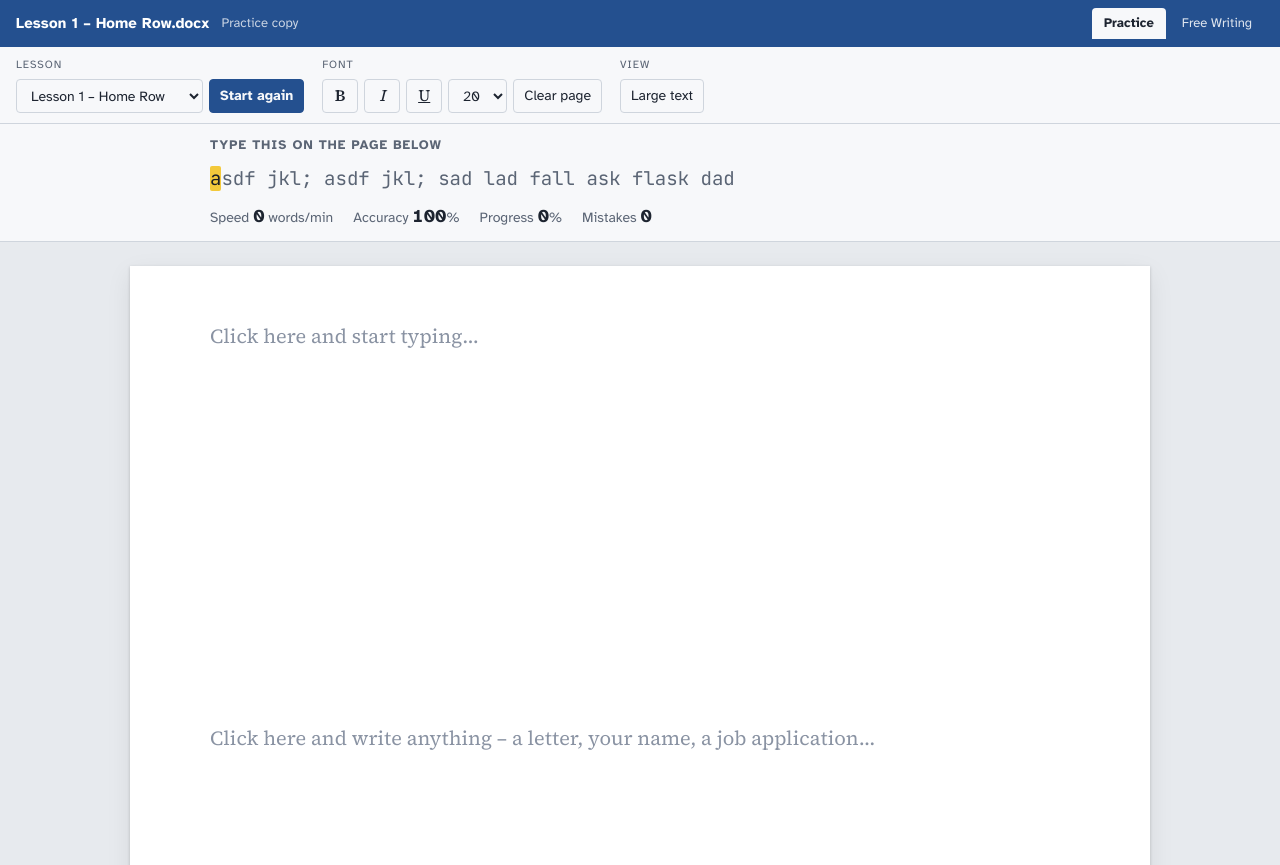
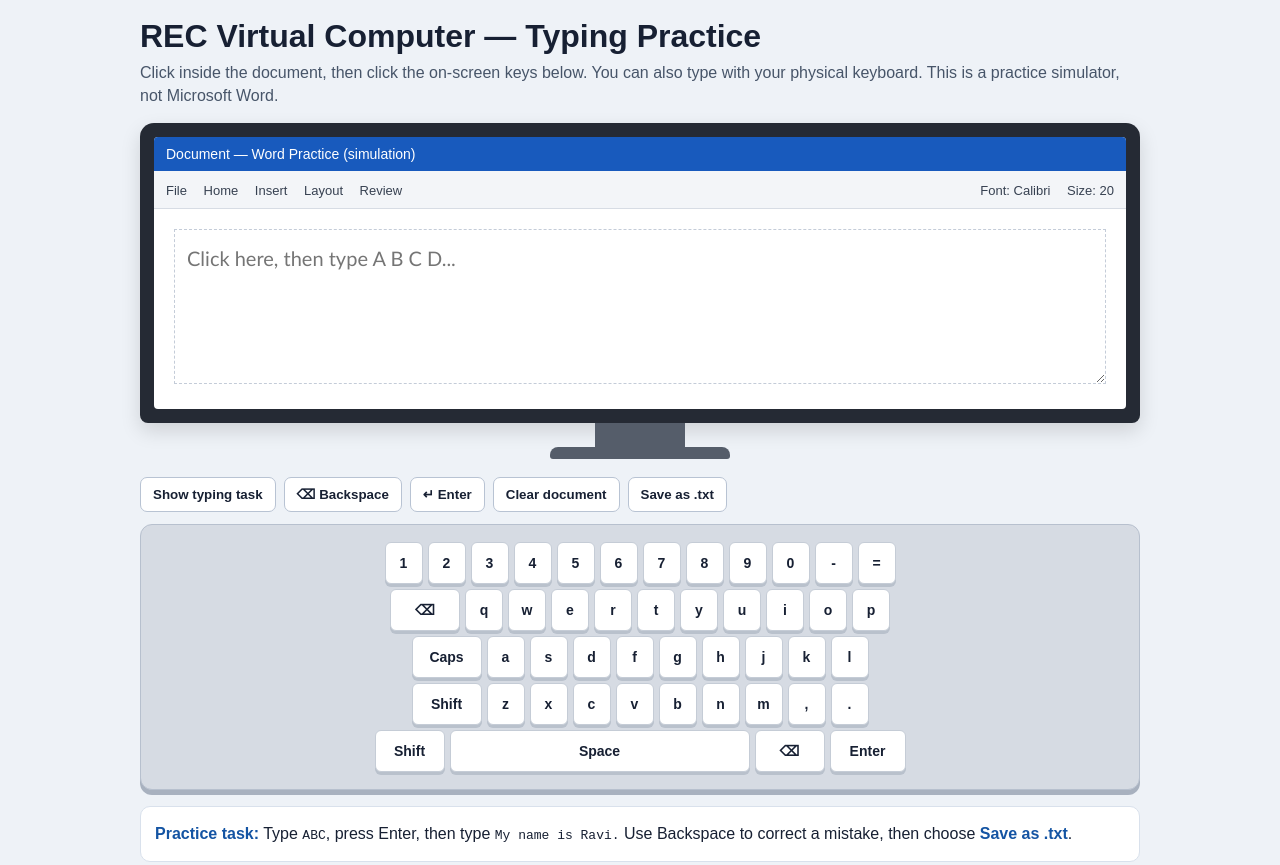
Before and after one commit to sangeethaarchanaj-create/typing-practice, a plain HTML site: page index.html in a window 1280 px wide. Shown: the top 865 px of the page. Drawn offline with Linux system fonts and the light colour scheme.

Commit message:
index.html

```diff
--- a/index.html
+++ b/index.html
@@ -1,232 +1,141 @@
-<!doctype html><html lang="en"><head><meta charset="utf-8"><meta name="viewport" content="width=device-width,initial-scale=1">
-<title>Typing Practice Desk</title>
-<meta name="claude:viewport-fit-sides" content="cover">
-<link rel="preconnect" href="https://fonts.googleapis.com">
-<link rel="stylesheet" href="https://fonts.googleapis.com/css2?family=Source+Serif+4:opsz,wght@8..60,400;8..60,600&family=Atkinson+Hyperlegible:wght@400;700&family=JetBrains+Mono:wght@400;600&display=swap">
+<!doctype html>
+<html lang="en">
+<head>
+<meta charset="utf-8">
+<meta name="viewport" content="width=device-width, initial-scale=1">
+<title>REC Virtual Computer Typing Practice</title>
 <style>
-/* Layout: a word-processor window — title bar, ribbon, task strip, then a paper page centred on a desk-grey canvas */
-:root{
-  --desk:#e7eaee; --chrome:#f7f8fa; --line:#cfd5dd; --ink:#1d2430; --muted:#5b6575;
-  --ribbon:#24508f; --ribbon-ink:#ffffff; --accent:#24508f; --paper:#ffffff; --paper-ink:#1b1f27;
-  --ok:#1d7a46; --ok-bg:#dff3e7; --bad:#b4232c; --bad-bg:#fbe1e3; --cursor:#f3c93b;
-  --f-ui:"Atkinson Hyperlegible",system-ui,"Segoe UI",sans-serif;
-  --f-doc:"Source Serif 4",Georgia,"Times New Roman",serif;
-  --f-mono:"JetBrains Mono",ui-monospace,Consolas,monospace;
-}
-@media (prefers-color-scheme:dark){:root:not([data-theme="light"]){
-  --desk:#161a21; --chrome:#1f242d; --line:#343b47; --ink:#e6e9ef; --muted:#9aa4b4;
-  --ribbon:#1b3b6b; --accent:#8fb4ee; --paper:#fbfbf8; --paper-ink:#1b1f27;
-  --ok:#5fd394; --ok-bg:#173826; --bad:#ff8a92; --bad-bg:#43191d; color-scheme:dark}}
-:root[data-theme="dark"]{
-  --desk:#161a21; --chrome:#1f242d; --line:#343b47; --ink:#e6e9ef; --muted:#9aa4b4;
-  --ribbon:#1b3b6b; --accent:#8fb4ee; --paper:#fbfbf8; --paper-ink:#1b1f27;
-  --ok:#5fd394; --ok-bg:#173826; --bad:#ff8a92; --bad-bg:#43191d; color-scheme:dark}
-
-html,body{height:100%}
-body{background:var(--desk);color:var(--ink);font-family:var(--f-ui);font-size:15px;line-height:1.45}
-.app{min-height:100%;display:flex;flex-direction:column}
-.bar{padding-left:max(16px,env(safe-area-inset-left,0px));padding-right:max(16px,env(safe-area-inset-right,0px))}
-
-.titlebar{background:var(--ribbon);color:var(--ribbon-ink);padding-block:8px;display:flex;align-items:center;gap:12px;flex-wrap:wrap}
-.titlebar .doc{font-weight:700;letter-spacing:.01em}
-.titlebar .saved{opacity:.75;font-size:13px}
-.titlebar .spacer{flex:1}
-.tabs{display:flex;gap:4px;flex-wrap:wrap}
-.tab{background:transparent;border:0;color:var(--ribbon-ink);font:inherit;font-size:13px;padding:6px 12px;border-radius:4px 4px 0 0;cursor:pointer;opacity:.85}
-.tab[aria-selected="true"]{background:var(--chrome);color:var(--ink);opacity:1;font-weight:700}
-.tab:focus-visible,button:focus-visible,select:focus-visible{outline:2px solid var(--cursor);outline-offset:2px}
-
-.ribbon{background:var(--chrome);border-bottom:1px solid var(--line);padding-block:10px;display:flex;gap:18px;flex-wrap:wrap;align-items:flex-end}
-.group{display:flex;flex-direction:column;gap:6px}
-.group .lbl{font-size:11px;text-transform:uppercase;letter-spacing:.08em;color:var(--muted)}
-.row{display:flex;gap:6px;flex-wrap:wrap;align-items:center}
-.btn,select{font:inherit;font-size:14px;color:var(--ink);background:var(--paper);border:1px solid var(--line);border-radius:4px;padding:6px 10px;cursor:pointer;min-height:34px}
-.dark-safe select,select{background:var(--chrome)}
-.btn{background:var(--chrome)}
-.btn:hover{border-color:var(--accent)}
-.btn.icon{width:36px;padding:0;font-family:var(--f-doc);font-size:16px}
-.btn.primary{background:var(--accent);color:var(--chrome);border-color:var(--accent);font-weight:700}
-.btn[aria-pressed="true"]{border-color:var(--accent);box-shadow:inset 0 0 0 1px var(--accent)}
-
-.task{background:var(--chrome);border-bottom:1px solid var(--line);padding-block:12px}
-.task-inner{max-width:860px;margin:0 auto;display:flex;flex-direction:column;gap:8px}
-.task h2{margin:0;font-size:13px;text-transform:uppercase;letter-spacing:.08em;color:var(--muted);font-weight:700}
-.target{font-family:var(--f-mono);font-size:19px;line-height:1.7;word-break:break-word;color:var(--muted);min-width:0}
-.target span{border-radius:2px}
-.target .ok{color:var(--ok);background:var(--ok-bg)}
-.target .bad{color:var(--bad);background:var(--bad-bg);text-decoration:underline}
-.target .cur{background:var(--cursor);color:#1b1f27}
-.stats{display:flex;gap:20px;flex-wrap:wrap;font-variant-numeric:tabular-nums;font-size:14px}
-.stats b{font-size:18px;color:var(--ink)}
-.stats div{color:var(--muted)}
-
-.canvas{flex:1;padding-block:24px 40px}
-.page{max-width:860px;margin:0 auto;background:var(--paper);color:var(--paper-ink);box-shadow:0 1px 3px rgba(0,0,0,.18),0 8px 24px rgba(0,0,0,.08);min-height:520px;padding:56px clamp(20px,7vw,80px);position:relative}
-.editor{display:block;width:100%;min-height:400px;border:0;outline:0;resize:none;background:transparent;color:var(--paper-ink);font-family:var(--f-doc);font-size:20px;line-height:1.6;caret-color:var(--ribbon);padding:0;box-sizing:border-box;word-wrap:break-word}
-.editor[contenteditable]:empty::before,.editor::placeholder{content:attr(data-ph);color:#8a93a3}
-.hint{position:absolute;inset:56px clamp(20px,7vw,80px) auto;pointer-events:none;color:#8a93a3;font-family:var(--f-doc);font-size:20px}
-.done{margin-top:16px;padding:14px 16px;border:1px solid var(--ok);background:var(--ok-bg);color:var(--ok);border-radius:4px;font-weight:700}
-.statusbar{background:var(--chrome);border-top:1px solid var(--line);padding-block:6px;font-size:12px;color:var(--muted);display:flex;gap:16px;flex-wrap:wrap;font-variant-numeric:tabular-nums}
-@media (prefers-reduced-motion:no-preference){.target .cur{animation:blink 1s steps(2) infinite}}
-@keyframes blink{50%{background:transparent;color:inherit}}
+  :root { font-family: Arial, sans-serif; color: #172033; background: #eef2f7; }
+  * { box-sizing: border-box; }
+  body { margin: 0; padding: 18px; }
+  .app { max-width: 1000px; margin: auto; }
+  h1 { margin: 0 0 6px; font-size: clamp(22px, 4vw, 32px); }
+  .hint { margin: 0 0 16px; color: #475569; line-height: 1.45; }
+  .monitor { background: #252a34; padding: 14px; border-radius: 14px 14px 8px 8px; box-shadow: 0 8px 20px #0002; }
+  .screen { background: white; border-radius: 4px; min-height: 250px; overflow: hidden; }
+  .titlebar { background: #185abd; color: white; padding: 9px 12px; font-size: 14px; }
+  .ribbon { background: #f3f5f8; border-bottom: 1px solid #d7dce4; padding: 9px 12px; color: #374151; font-size: 13px; }
+  .document { min-height: 200px; padding: 20px; }
+  #typedText { width: 100%; min-height: 155px; border: 1px dashed #c4ccd8; padding: 12px; resize: vertical; font: 20px/1.6 Calibri, Arial, sans-serif; color: #111827; outline-color: #2563eb; }
+  .monitor-neck { width: 90px; height: 24px; background: #555d6a; margin: auto; }
+  .monitor-base { width: 180px; height: 12px; background: #555d6a; border-radius: 8px 8px 3px 3px; margin: auto auto 18px; }
+  .controls { display: flex; flex-wrap: wrap; gap: 8px; margin: 12px 0; }
+  button { cursor: pointer; border: 1px solid #b8c3d3; border-radius: 7px; padding: 9px 12px; background: white; color: #172033; font-weight: 600; }
+  button:hover { background: #e5efff; }
+  .keyboard { background: #d6dbe3; border: 1px solid #b7c0ce; padding: 12px; border-radius: 12px; box-shadow: 0 5px 0 #a8b1bf; }
+  .row { display: flex; justify-content: center; gap: 5px; margin: 5px 0; }
+  .key { min-width: 38px; height: 42px; padding: 0 8px; background: #fff; box-shadow: 0 3px 0 #b9c1cc; border: 1px solid #c5ccd6; border-radius: 6px; font-size: 14px; }
+  .key:active { transform: translateY(2px); box-shadow: 0 1px 0 #b9c1cc; }
+  .wide { min-width: 70px; } .space { flex: 1; max-width: 300px; } .enter { min-width: 76px; }
+  .task { margin-top: 16px; padding: 14px; background: #fff; border: 1px solid #d9e1ec; border-radius: 10px; line-height: 1.6; }
+  .task strong { color: #1454a3; }
+  .status { min-height: 22px; font-size: 14px; color: #17603a; margin-top: 8px; }
+  @media(max-width: 600px) { body { padding: 9px; } .key { min-width: 24px; height: 38px; padding: 0 4px; font-size: 12px; } .row { gap: 3px; } .wide { min-width: 44px; } .enter { min-width: 48px; } .document { padding: 10px; } }
 </style>
-</head><body style="margin:0">
-
+</head>
+<body>
 <div class="app">
-  <div class="titlebar bar">
-    <span class="doc" id="docName">Lesson 1 – Home Row.docx</span>
-    <span class="saved" id="savedNote">Practice copy</span>
-    <span class="spacer"></span>
-    <div class="tabs" role="tablist">
-      <button class="tab" role="tab" id="tabPractice" aria-selected="true">Practice</button>
-      <button class="tab" role="tab" id="tabFree" aria-selected="false">Free Writing</button>
-    </div>
-  </div>
-
-  <div class="ribbon bar">
-    <div class="group" id="grpLesson">
-      <span class="lbl">Lesson</span>
-      <div class="row">
-        <select id="lesson" aria-label="Choose lesson"></select>
-        <button class="btn primary" id="restart">Start again</button>
-      </div>
-    </div>
-    <div class="group" id="grpFormat" hidden>
-      <span class="lbl">Font</span>
-      <div class="row">
-        <button class="btn icon" data-cmd="bold" title="Bold (Ctrl+B)"><b>B</b></button>
-        <button class="btn icon" data-cmd="italic" title="Italic (Ctrl+I)"><i>I</i></button>
-        <button class="btn icon" data-cmd="underline" title="Underline (Ctrl+U)"><u>U</u></button>
-        <select id="size" aria-label="Font size">
-          <option value="16">16</option><option value="20" selected>20</option><option value="26">26</option><option value="32">32</option>
-        </select>
-        <button class="btn" id="clearFree">Clear page</button>
-      </div>
-    </div>
-    <div class="group">
-      <span class="lbl">View</span>
-      <div class="row">
-        <button class="btn" id="bigger" aria-pressed="false">Large text</button>
+  <h1>REC Virtual Computer — Typing Practice</h1>
+  <p class="hint">Click inside the document, then click the on-screen keys below. You can also type with your physical keyboard. This is a practice simulator, not Microsoft Word.</p>
+  <div class="monitor">
+    <div class="screen">
+      <div class="titlebar">Document — Word Practice (simulation)</div>
+      <div class="ribbon">File　 Home　 Insert　 Layout　 Review <span style="float:right">Font: Calibri　 Size: 20</span></div>
+      <div class="document">
+        <textarea id="typedText" aria-label="Typing document" placeholder="Click here, then type A B C D..."></textarea>
       </div>
     </div>
   </div>
-
-  <div class="task bar" id="taskPanel">
-    <div class="task-inner">
-      <h2>Type this on the page below</h2>
-      <div class="target" id="target" aria-live="off"></div>
-      <div class="stats">
-        <div>Speed <b id="wpm">0</b> words/min</div>
-        <div>Accuracy <b id="acc">100</b>%</div>
-        <div>Progress <b id="prog">0</b>%</div>
-        <div>Mistakes <b id="errs">0</b></div>
-      </div>
+  <div class="monitor-neck"></div><div class="monitor-base"></div>
+  <div class="controls">
+    <button id="taskBtn">Show typing task</button>
+    <button id="backspaceBtn">⌫ Backspace</button>
+    <button id="enterBtn">↵ Enter</button>
+    <button id="clearBtn">Clear document</button>
+    <button id="saveBtn">Save as .txt</button>
+  </div>
+  <div class="keyboard" aria-label="Clickable virtual keyboard">
+    <div class="row" data-row="numbers"></div>
+    <div class="row" data-row="qwerty"></div>
+    <div class="row" data-row="asdf"></div>
+    <div class="row" data-row="zxcv"></div>
+    <div class="row">
+      <button class="key wide" data-action="shift">Shift</button>
+      <button class="key space" data-key=" ">Space</button>
+      <button class="key wide" data-action="backspace">⌫</button>
+      <button class="key enter" data-action="enter">Enter</button>
     </div>
   </div>
-
-  <div class="canvas bar">
-    <div class="page" id="page">
-      <textarea class="editor" id="practice" spellcheck="false" autocomplete="off" autocapitalize="off" aria-label="Typing area"></textarea>
-      <div class="hint" id="hint">Click here and start typing…</div>
-      <div class="editor" id="free" contenteditable="true" spellcheck="true" data-ph="Click here and write anything – a letter, your name, a job application…" hidden aria-label="Free writing page"></div>
-      <div class="done" id="done" hidden></div>
-    </div>
-  </div>
-
-  <div class="statusbar bar">
-    <span id="sbPage">Page 1 of 1</span>
-    <span id="sbWords">0 words</span>
-    <span id="sbChars">0 characters</span>
-    <span>English (India)</span>
-  </div>
+  <div class="task"><strong>Practice task:</strong> Type <code>ABC</code>, press Enter, then type <code>My name is Ravi.</code> Use Backspace to correct a mistake, then choose <strong>Save as .txt</strong>.</div>
+  <div id="status" class="status" role="status"></div>
 </div>
-
 <script>
-const LESSONS=[
-  {name:"Lesson 1 – Home Row",text:"asdf jkl; asdf jkl; sad lad fall ask flask dad"},
-  {name:"Lesson 2 – Top Row",text:"we are here to type quietly. your top row keys are q w e r t y u i o p"},
-  {name:"Lesson 3 – Bottom Row",text:"zebra can move bravely. mix a cozy box of nine vans."},
-  {name:"Lesson 4 – Capitals",text:"My name is Ravi. I live in Chennai. I want to learn Computer Skills."},
-  {name:"Lesson 5 – Numbers",text:"Call 044 2345 6789 before 10:30 on 21 October 2026."},
-  {name:"Lesson 6 – Job Letter",text:"Dear Sir, I am applying for the post of Data Entry Operator. I can type fast and accurately. Thank you."},
-  {name:"Lesson 7 – Shop Bill",text:"Rice 5 kg - Rs. 300, Oil 1 L - Rs. 160, Sugar 2 kg - Rs. 90. Total: Rs. 550."}
+const input = document.getElementById('typedText');
+const status = document.getElementById('status');
+let shiftOn = false;
+const rows = [
+  ['numbers', ['1','2','3','4','5','6','7','8','9','0','-','=']],
+  ['qwerty', ['q','w','e','r','t','y','u','i','o','p']],
+  ['asdf', ['a','s','d','f','g','h','j','k','l']],
+  ['zxcv', ['z','x','c','v','b','n','m',',','.']]
 ];
-const $=id=>document.getElementById(id);
-const sel=$("lesson"),target=$("target"),ta=$("practice"),free=$("free"),hint=$("hint"),done=$("done");
-LESSONS.forEach((l,i)=>{const o=document.createElement("option");o.value=i;o.textContent=l.name;sel.appendChild(o)});
-
-let cur=0,start=0,mistakes=0,lastLen=0;
-function load(i){
-  cur=i;ta.value="";start=0;mistakes=0;lastLen=0;done.hidden=true;ta.readOnly=false;
-  $("docName").textContent=LESSONS[i].name+".docx";
-  render();ta.focus({preventScroll:true});
-}
-function render(){
-  const t=LESSONS[cur].text,v=ta.value;let html="",correct=0;
-  for(let i=0;i<t.length;i++){
-    const ch=t[i]===" "?"&nbsp;":t[i].replace(/&/g,"&amp;").replace(/</g,"&lt;");
-    let c="";
-    if(i<v.length){c=v[i]===t[i]?"ok":"bad";if(c==="ok")correct++}
-    else if(i===v.length)c="cur";
-    html+=`<span class="${c}">${ch}</span>`;
-    if(t[i]===" ")html+="<wbr>";
+for (const [rowName, keys] of rows) {
+  const row = document.querySelector(`[data-row="${rowName}"]`);
+  keys.forEach(k => {
+    const b = document.createElement('button');
+    b.className = 'key';
+    b.textContent = k;
+    b.dataset.key = k;
+    b.type = 'button';
+    row.appendChild(b);
+  });
+  if (rowName === 'qwerty') {
+    const b = document.createElement('button'); b.className='key wide'; b.textContent='⌫'; b.dataset.action='backspace'; row.prepend(b);
   }
-  target.innerHTML=html;
-  hint.hidden=v.length>0;
-  const mins=start?(Date.now()-start)/60000:0;
-  $("wpm").textContent=mins>0.02?Math.round((correct/5)/mins):0;
-  $("acc").textContent=v.length?Math.max(0,Math.round(100*(v.length-mistakes)/v.length)):100;
-  $("prog").textContent=Math.min(100,Math.round(100*Math.min(v.length,t.length)/t.length));
-  $("errs").textContent=mistakes;
-  status(v);
-  if(v.length>=t.length){
-    ta.readOnly=true;
-    done.hidden=false;
-    done.textContent=`Lesson complete! ${$("wpm").textContent} words per minute at ${$("acc").textContent}% accuracy. `+(cur<LESSONS.length-1?"Choose the next lesson or press Start again.":"You finished all lessons.");
+  if (rowName === 'asdf') {
+    const b = document.createElement('button'); b.className='key wide'; b.textContent='Caps'; b.dataset.action='caps'; row.prepend(b);
+  }
+  if (rowName === 'zxcv') {
+    const b = document.createElement('button'); b.className='key wide'; b.textContent='Shift'; b.dataset.action='shift'; row.prepend(b);
   }
 }
-function status(text){
-  const w=text.trim()?text.trim().split(/\s+/).length:0;
-  $("sbWords").textContent=w+(w===1?" word":" words");
-  $("sbChars").textContent=text.length+" characters";
+function insertText(text) {
+  const start = input.selectionStart ?? input.value.length;
+  const end = input.selectionEnd ?? input.value.length;
+  input.setRangeText(text, start, end, 'end');
+  input.focus();
 }
-ta.addEventListener("input",()=>{
-  if(!start&&ta.value.length)start=Date.now();
-  const t=LESSONS[cur].text,v=ta.value;
-  if(v.length>lastLen){for(let i=lastLen;i<v.length;i++)if(v[i]!==t[i])mistakes++}
-  lastLen=v.length;render();
+function backspace() {
+  const start = input.selectionStart ?? input.value.length;
+  const end = input.selectionEnd ?? input.value.length;
+  if (start !== end) input.setRangeText('', start, end, 'end');
+  else if (start > 0) input.setRangeText('', start - 1, start, 'end');
+  input.focus();
+}
+document.querySelector('.keyboard').addEventListener('click', e => {
+  const b = e.target.closest('button'); if (!b) return;
+  const action = b.dataset.action;
+  if (action === 'backspace') backspace();
+  else if (action === 'enter') insertText('\n');
+  else if (action === 'shift') { shiftOn = !shiftOn; status.textContent = shiftOn ? 'Shift on: next letter will be uppercase.' : 'Shift off.'; }
+  else if (action === 'caps') { shiftOn = !shiftOn; status.textContent = shiftOn ? 'Caps Lock on (simulated).' : 'Caps Lock off.'; }
+  else if (b.dataset.key !== undefined) {
+    let val = b.dataset.key;
+    if (shiftOn && /^[a-z]$/.test(val)) val = val.toUpperCase();
+    insertText(val);
+    if (shiftOn) shiftOn = false;
+  }
 });
-ta.addEventListener("paste",e=>e.preventDefault());
-sel.addEventListener("change",()=>load(+sel.value));
-$("restart").addEventListener("click",()=>load(cur));
-$("page").addEventListener("click",()=>{(mode==="free"?free:ta).focus()});
-
-let mode="practice";
-function setMode(m){
-  mode=m;const p=m==="practice";
-  $("tabPractice").setAttribute("aria-selected",p);$("tabFree").setAttribute("aria-selected",!p);
-  $("taskPanel").hidden=!p;$("grpLesson").hidden=!p;$("grpFormat").hidden=p;
-  ta.hidden=!p;hint.hidden=!p||ta.value.length>0;done.hidden=!p||ta.value.length<LESSONS[cur].text.length;free.hidden=p;
-  $("docName").textContent=p?LESSONS[cur].name+".docx":"My Document.docx";
-  status(p?ta.value:free.innerText);(p?ta:free).focus();
-}
-$("tabPractice").addEventListener("click",()=>setMode("practice"));
-$("tabFree").addEventListener("click",()=>setMode("free"));
-document.querySelectorAll("[data-cmd]").forEach(b=>{
-  b.addEventListener("mousedown",e=>e.preventDefault());
-  b.addEventListener("click",()=>{document.execCommand(b.dataset.cmd);free.focus();syncFmt()});
-});
-function syncFmt(){document.querySelectorAll("[data-cmd]").forEach(b=>{let s=false;try{s=document.queryCommandState(b.dataset.cmd)}catch(e){}b.setAttribute("aria-pressed",s)})}
-document.addEventListener("selectionchange",()=>{if(mode==="free")syncFmt()});
-$("size").addEventListener("change",e=>{free.style.fontSize=e.target.value+"px";free.focus()});
-$("clearFree").addEventListener("click",()=>{free.innerHTML="";status("");free.focus()});
-free.addEventListener("input",()=>{status(free.innerText);try{localStorage.setItem("freeDraft",free.innerHTML)}catch(e){}});
-try{const d=localStorage.getItem("freeDraft");if(d)free.innerHTML=d}catch(e){}
-$("bigger").addEventListener("click",e=>{
-  const on=e.currentTarget.getAttribute("aria-pressed")!=="true";
-  e.currentTarget.setAttribute("aria-pressed",on);
-  target.style.fontSize=on?"26px":"";ta.style.fontSize=on?"28px":"";
-});
-load(0);
+document.getElementById('backspaceBtn').onclick = backspace;
+document.getElementById('enterBtn').onclick = () => insertText('\n');
+document.getElementById('clearBtn').onclick = () => { input.value=''; input.focus(); status.textContent='Document cleared.'; };
+document.getElementById('taskBtn').onclick = () => { status.textContent='Task: type ABC, press Enter, then type My name is Ravi.'; input.focus(); };
+document.getElementById('saveBtn').onclick = () => {
+  const blob = new Blob([input.value], {type:'text/plain;charset=utf-8'});
+  const url = URL.createObjectURL(blob);
+  const a = document.createElement('a'); a.href=url; a.download='typing-practice.txt'; a.click();
+  URL.revokeObjectURL(url); status.textContent='Downloaded typing-practice.txt';
+};
 </script>
-</body></html>
+</body>
+</html>
```
